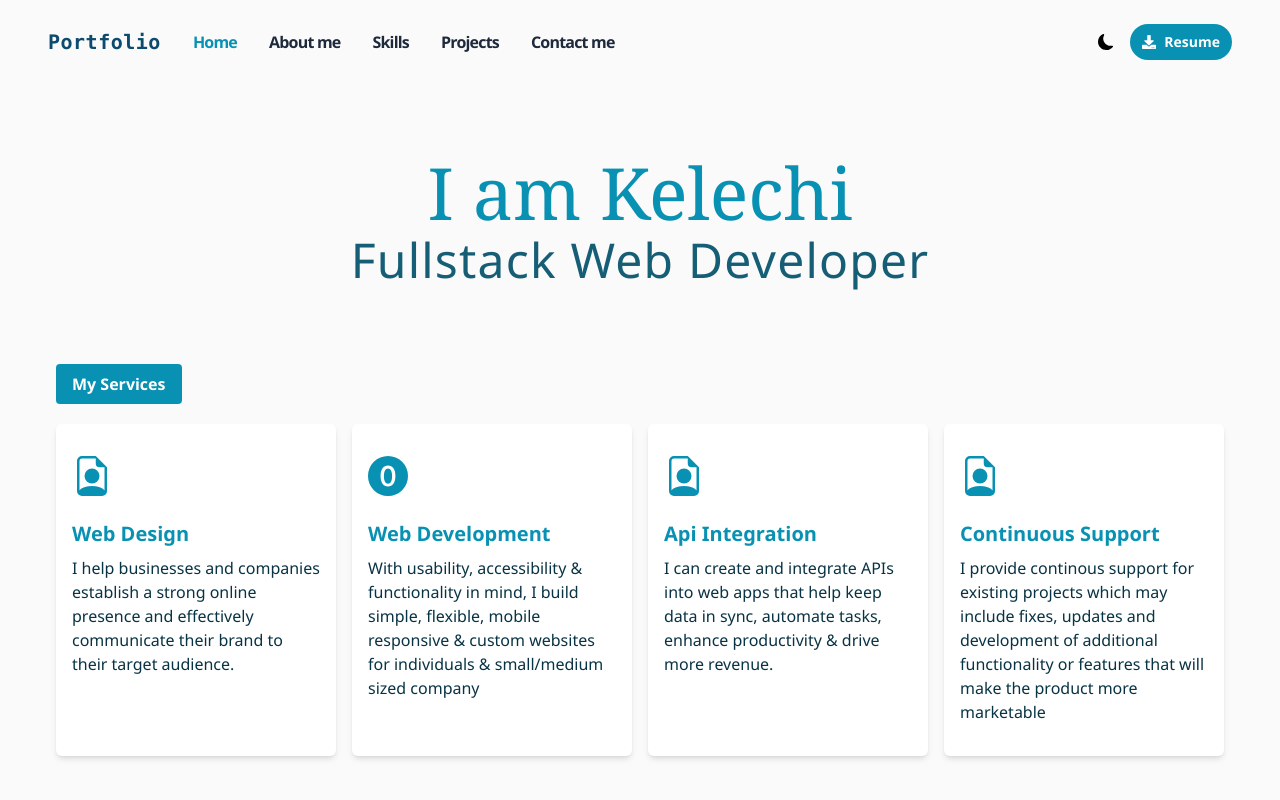
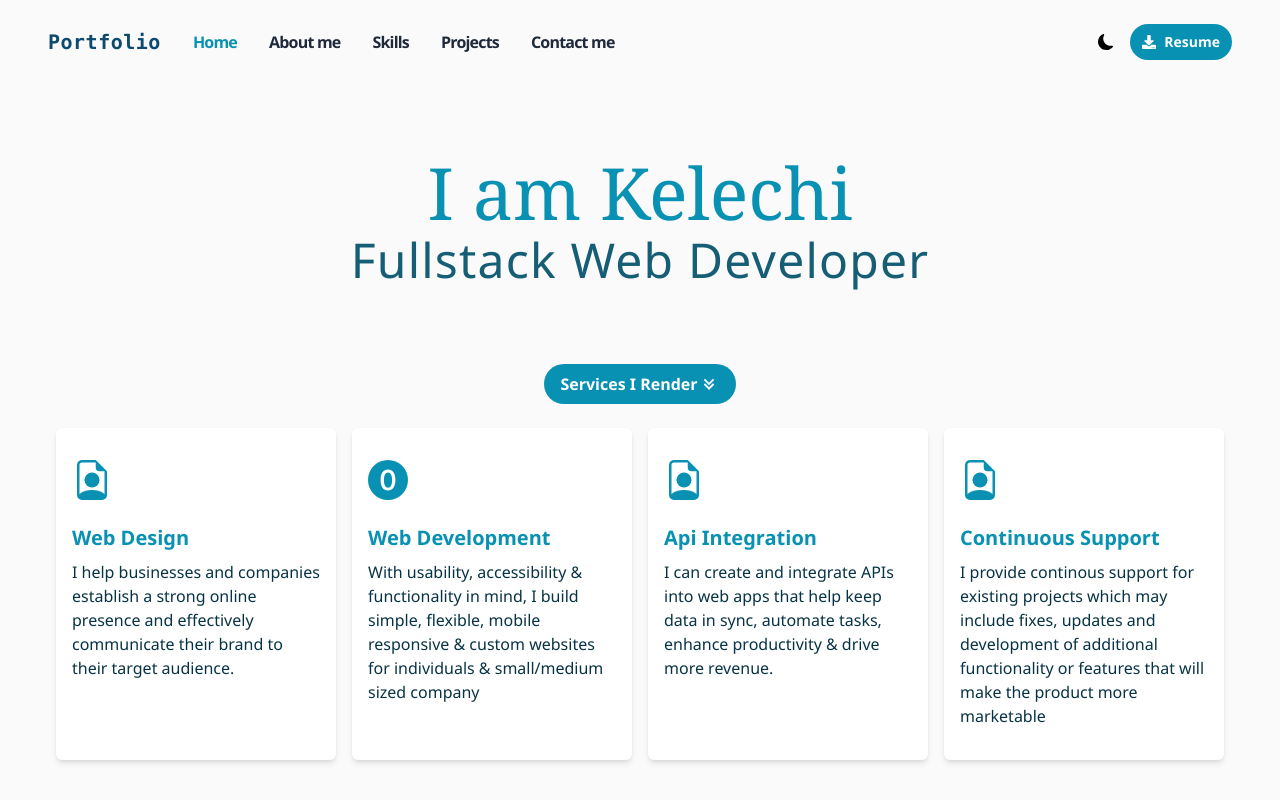
Before and after one commit to Kelechi095/Portfolio, a React (Vite) app: page / in a window 1280 px wide. Built offline with nearby package versions, Linux system fonts and the light colour scheme.

Commit message:
modified styling

```diff
--- a/src/Pages/Home.tsx
+++ b/src/Pages/Home.tsx
@@ -3,6 +3,7 @@ import { ProjectType } from "../../data.ts";
 
 import Nav from "../components/Nav";
 import Wrapper from "../components/Wrapper";
+import {BiChevronsDown} from 'react-icons/bi'
 
 export default function Home() {
   return (
@@ -19,16 +20,15 @@ export default function Home() {
         </h1>
 
 
-        {/* <div className="flex justify-center">
-          <h2 className="services-header">
+        <div className="flex justify-center">
+          <h2 className="lg:mt-20 mt-10 mx-2 mb-1 py-2 px-4 font-medium md:font-semibold  bg-cyan-600 dark:bg-cyan-600  text-white rounded-full text-base flex items-center w-fit">
             <span>Services I Render</span>
             <BiChevronsDown size={22} />
           </h2>
-        </div> */}
+        </div>
       </section>
 
 
-        <h2 className="services-header">My Services</h2>
       <section className="cards-container">
         {projects.map((project: ProjectType) => {
           const Icon = project.icon;
```
